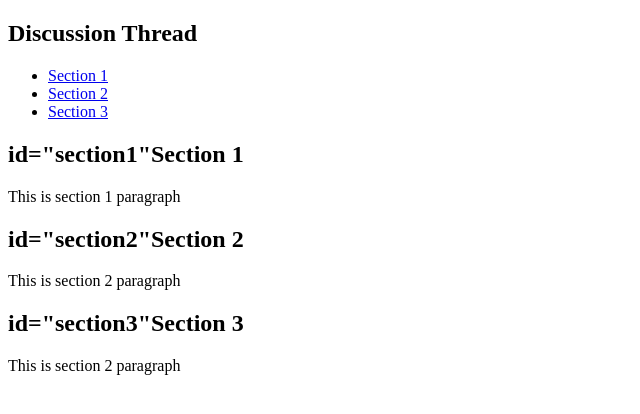
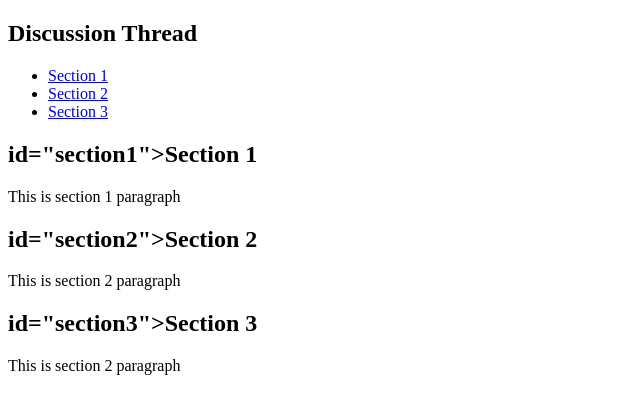
Before and after one commit to RGP2907/RGP2907.github.io, a plain HTML site: page link.html in a window 1280 px wide. Shown: the whole page, without its empty margins (0-640 px from the left). Drawn offline with Linux system fonts and the light colour scheme.

Commit message:
Link update

```diff
--- a/link.html
+++ b/link.html
@@ -10,11 +10,11 @@
         <li><a href="#section2">Section 2</a></li>
         <li><a href="#section3">Section 3</a></li>
       </ul>
-      <h2>id="section1"Section 1</h2>
+      <h2>id="section1">Section 1</h2>
       <p>This is section 1 paragraph</p>
-      <h2>id="section2"Section 2</h2>
+      <h2>id="section2">Section 2</h2>
       <p>This is section 2 paragraph</p>
-      <h2>id="section3"Section 3</h2>
+      <h2>id="section3">Section 3</h2>
       <p>This is section 2 paragraph</p>
     </body>
 </html>
```
